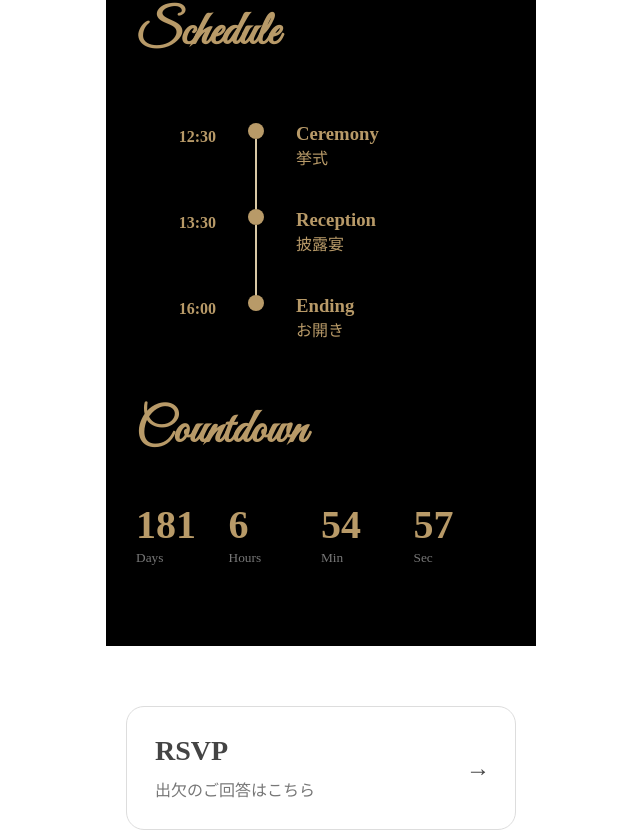
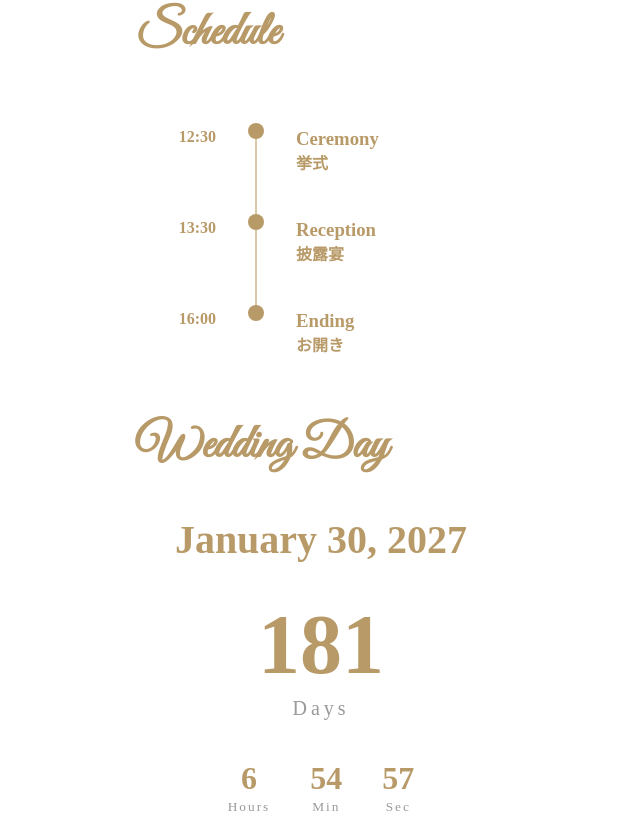
Before and after one commit to MarieNagae/WeddingInvite, a website built with Vite: page index.html in a window 1280 px wide. Shown: the part 2143-2976 px from the top of the page, without its empty margins (319-959 px from the left). Built offline with nearby package versions, Linux system fonts and the light colour scheme.

Commit message:
post countdouw

```diff
--- a/css/style.css
+++ b/css/style.css
@@ -21,7 +21,7 @@ body{
     min-height: 100vh;
     position: relative;
     overflow: hidden;
-    background: #000;
+    background: #ffffff;
 }
 
 .section {
@@ -179,154 +179,106 @@ body{
 }
 
 .timeline-item{
-
     display:grid;
-
     grid-template-columns:80px 40px 1fr;
-
     gap:20px;
-
     margin-bottom:40px;
 }
 
+.content{
+    font-weight:bold;
+    color:#b89a68;
+    padding-top:5px;
+}
+
+
 .time{
-
     text-align:right;
-
     font-weight:bold;
-
     color:#b89a68;
-
     padding-top:5px;
 }
 
 .line{
-
     position:relative;
-
     display:flex;
-
     justify-content:center;
 }
 
 .circle{
-
     width:16px;
-
     height:16px;
-
     border-radius:50%;
-
     background:#b89a68;
-
     position:relative;
 }
 
 .circle::after{
-
     content:"";
-
     position:absolute;
-
     left:50%;
-
     top:16px;
-
     width:2px;
-
     height:80px;
-
     transform:translateX(-50%);
-
     background:#d8c8a5;
 }
 
 .timeline-item:last-child .circle::after{
-
     display:none;
 }
 
 /*カウントダウン*/
-.count-box{
-
-    display:flex;
-
-    justify-content:space-between;
-
-    margin-top:40px;
-}
-
-.count-box div{
-
-    flex:1;
-}
-
-.count-box span{
-
-    display:block;
-
+.count-date{
+    margin:30px 0 40px;
+    text-align:center;
     font-size:40px;
-
-    color:#b89a68;
-
-    font-weight:bold;
-}
-
-.count-box small{
-
-    color:#777;
-}
-
-.content h3{
+    font-weight:700;
     color:#b89a68;
 }
 
-.content p{
+.days-box{
+    margin:30px 0 40px;
+    text-align:center;
+}
+
+.days-box span{
+    font-size:84px;
+    font-weight:700;
+    color:#b89a68;
+    line-height:1;
+}
+
+.days-box p{
+    margin-top:10px;
+    font-size:20px;
+    letter-spacing:4px;
+    color:#999;
+}
+
+.time-box{
+    display:flex;
+    justify-content:center;
+    gap:40px;
+}
+
+.time-box div{
+    text-align:center;
+}
+
+.time-box span{
+    display:block;
+    font-size:32px;
+    font-weight:600;
     color:#b89a68;
 }
 
-/*フリップボックス*/
-.flip-box{
-
-    text-align:center;
+.time-box small{
+    color:#999;
+    letter-spacing:2px;
 }
 
-.flip-card{
 
-    width:110px;
-    height:120px;
-
-    position:relative;
-
-    perspective:600px;
-}
-
-.top,
-.bottom{
-    width:100%;
-    height:50%;
-    display:flex;
-    justify-content:center;
-    align-items:center;
-    background:#222;
-    color:white;
-    font-size:48px;
-    font-weight:bold;
-    overflow:hidden;
-}
-
-.top{
-    border-radius:12px 12px 0 0;
-    border-bottom:1px solid #444;
-}
-
-.bottom{
-    border-radius:0 0 12px 12px;
-}
-
-.flip{
-    animation:flip .5s ease;
-}
 
 @keyframes flip{
     0%{
--- a/index.html
+++ b/index.html
@@ -135,55 +135,19 @@
 
                 </section>
 
+
                 <section class="countdown">
 
-                    <h2 class="section-title">
-                        Countdown
-                    </h2>
+                    <h2 class="section-title">Wedding Day</h2>
 
-                    <div class="count-box">
+                    <p class="count-date">January 30, 2027</p>
 
-<!--
-                        <div class="flip-box">
-                            <div class="flip-card" id="days">
-                                <div class="top">000</div>
-                                <div class="bottom">000</div>
-                            </div>
-                            <p>Days</p>
-                        </div>
+                    <div class="days-box">
+                        <span id="days">0</span>
+                        <p>Days</p>
+                    </div>
 
-
-                        <div class="flip-box">
-                            <div class="flip-card" id="hours">
-                                <div class="top">000</div>
-                                <div class="bottom">000</div>
-                            </div>
-                            <p>Hours</p>
-                        </div>
-
-                        <div class="flip-box">
-                            <div class="flip-card" id="minutes">
-                                <div class="top">000</div>
-                                <div class="bottom">000</div>
-                            </div>
-                            <p>Min</p>
-                        </div>
-
-
-                        <div class="flip-box">
-                            <div class="flip-card" id="seconds">
-                                <div class="top">000</div>
-                                <div class="bottom">000</div>
-                            </div>
-                            <p>Sec</p>
-                        </div>
-
--->
-
-                        <div>
-                            <span id="days">0</span>
-                            <small>Days</small>
-                        </div>
+                    <div class="time-box">
 
                         <div>
                             <span id="hours">0</span>
@@ -199,6 +163,10 @@
                             <span id="seconds">0</span>
                             <small>Sec</small>
                         </div>
+
+                    </div>
+
+                </section>
 
                     </div>
 
```
Also changed, not shown: images/top/man1.png (added), images/top/pair1.jpg (added), images/top/pair2.jpg (added), images/top/pair3.jpg (added), images/top/women1.png (added), 3 other files.
